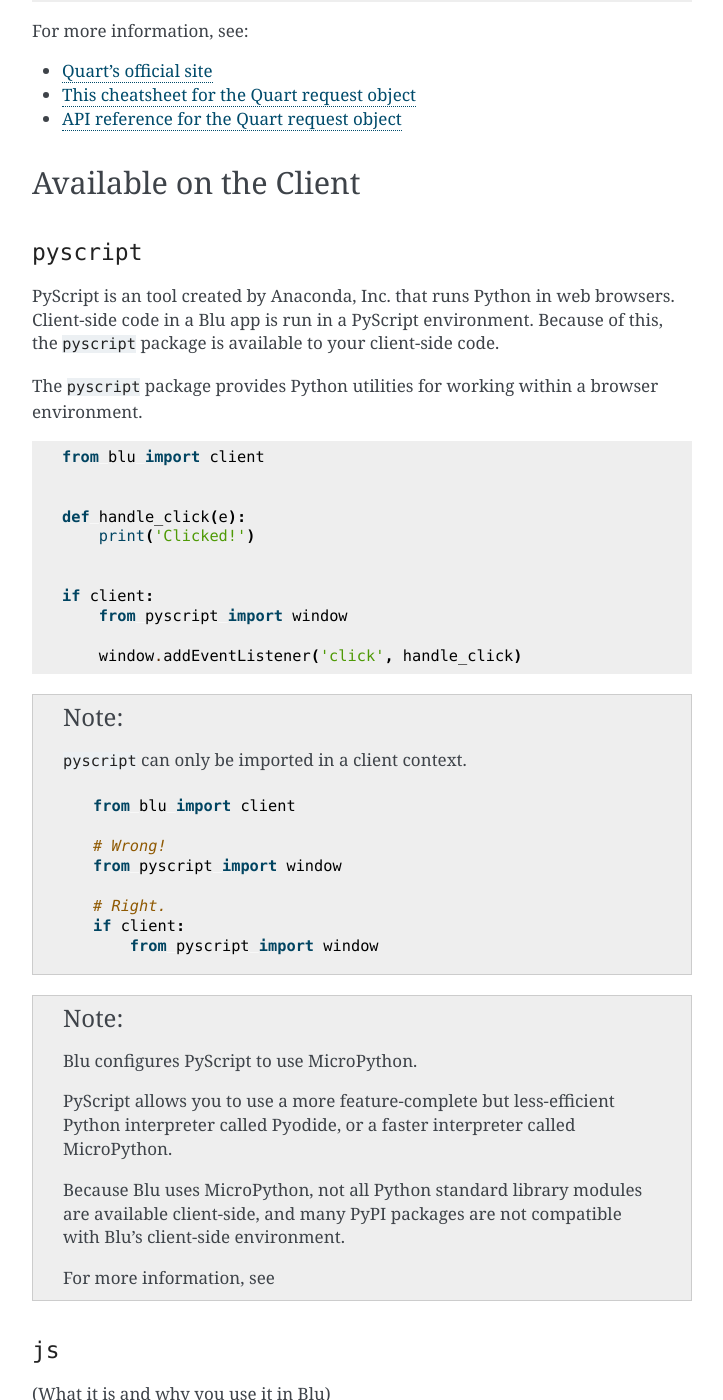
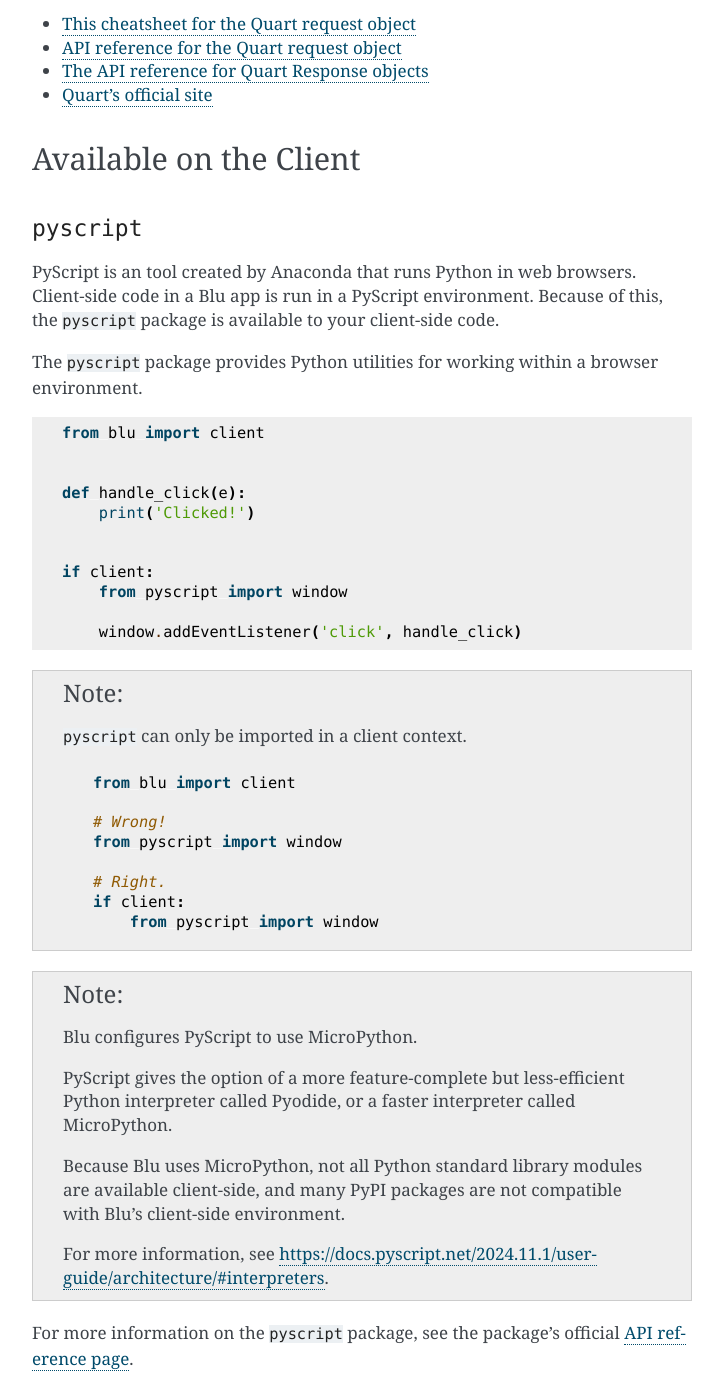
Before and after one commit to johnlarson/blu, a Sphinx documentation site: the page built from docs/api-reference/external-packages.rst, in a window 1280 px wide and 1400 px high, scrolled down 1240 px. Shown: the whole window, without its empty margins (388-1111 px from the left). Built offline with Sphinx 7.4.7, drawn with Linux system fonts in a browser that asks for light colours; some of the changed text lies outside the part shown.

Commit message:
pyscript

```diff
--- a/docs/api-reference/blu.rst
+++ b/docs/api-reference/blu.rst
@@ -14,7 +14,7 @@
     - use_state
     - use_ref
     - use_effect
-    - Settings (protocol)
+    - Settings
 
 .. automodule:: blu
     :exclude-members: HTMLElement
--- a/docs/api-reference/external-packages.rst
+++ b/docs/api-reference/external-packages.rst
@@ -54,19 +52,22 @@
 
 For more information, see:
 
-- `Quart's official site <https://quart.palletsprojects.com>`_
 - `This cheatsheet for the Quart request object <https://quart.palletsprojects.com/en/latest/reference/cheatsheet.html#request>`_
 - `API reference for the Quart request object <https://quart.palletsprojects.com/en/latest/reference/source/quart.wrappers.html#quart.wrappers.Request>`_
+- `The API reference for Quart Response objects <https://quart.palletsprojects.com/en/latest/reference/source/quart.wrappers.response.html#quart.wrappers.response.Response>`_
+- `Quart's official site <https://quart.palletsprojects.com>`_
 
 
 Available on the Client
 -----------------------
 
 
+.. _external-packages/pyscript:
+
 ``pyscript``
 ++++++++++++
 
-PyScript is an tool created by Anaconda, Inc. that runs Python in web browsers. Client-side code in a Blu app is run in a PyScript environment. Because of this, the ``pyscript`` package is available to your client-side code.
+PyScript is an tool created by Anaconda that runs Python in web browsers. Client-side code in a Blu app is run in a PyScript environment. Because of this, the ``pyscript`` package is available to your client-side code.
 
 The ``pyscript`` package provides Python utilities for working within a browser environment.
 
@@ -104,21 +105,15 @@
 
     Blu configures PyScript to use MicroPython.
 
-    PyScript allows you to use a more feature-complete but less-efficient Python interpreter called Pyodide, or a faster interpreter called MicroPython.
+    PyScript gives the option of a more feature-complete but less-efficient Python interpreter called Pyodide, or a faster interpreter called MicroPython.
 
     Because Blu uses MicroPython, not all Python standard library modules are available client-side, and many PyPI packages are not compatible with Blu's client-side environment.
 
-    For more information, see
+    For more information, see https://docs.pyscript.net/2024.11.1/user-guide/architecture/#interpreters.
 
+For more information on the ``pyscript`` package, see the package's official `API reference page <https://docs.pyscript.net/2024.11.1/api/>`_.
 
 ``js``
 ++++++
 
-(What it is and why you use it in Blu)
-
-How it works in Blu
-^^^^^^^^^^^^^^^^^^^
-
-
-Documentation links
-^^^^^^^^^^^^^^^^^^^
+Because Blu's client-side code :ref:`runs in a PyScript environment <external-packages/pyscript>`, the ``js`` module is also available client-side.
```
Also changed, not shown: other parts of docs/api-reference/external-packages.rst (+0 -2 lines).
